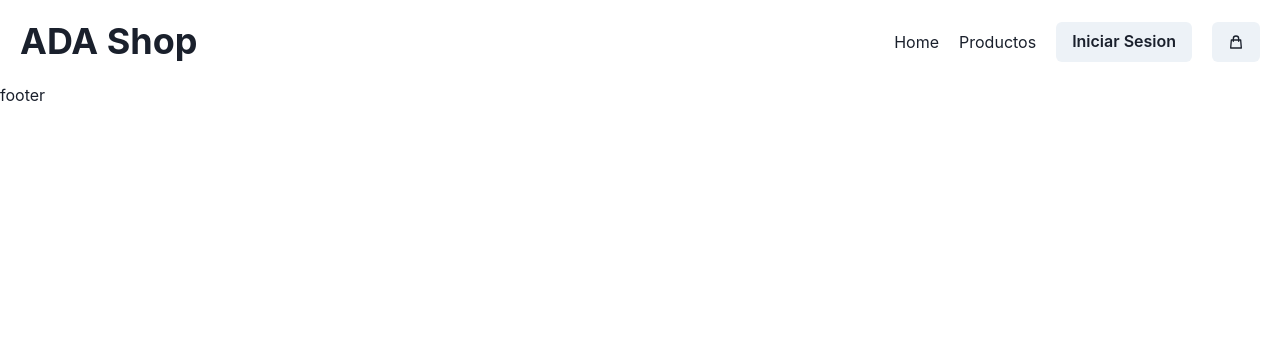
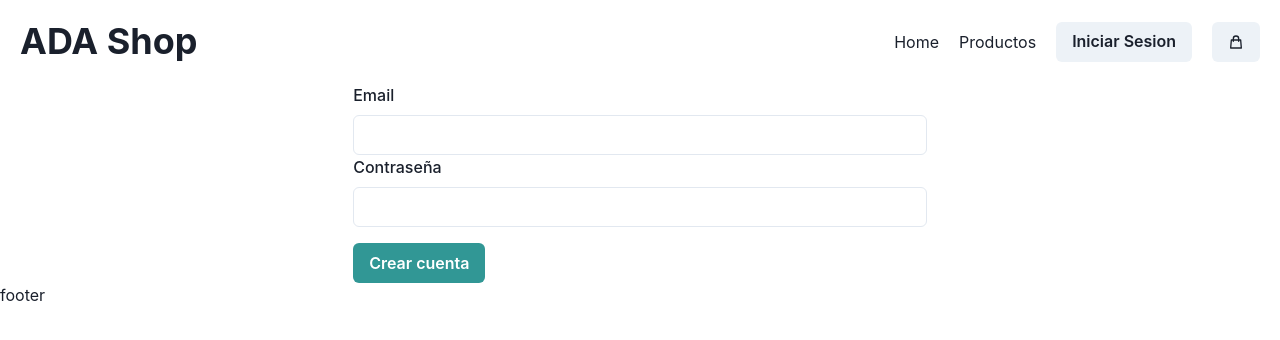
Before and after one commit to sami1793/ecommerce-ada, a React (Vite) app: page / in a window 1280 px wide. Shown: the top 340 px of the page. Built offline with nearby package versions, Linux system fonts and the light colour scheme.

Commit message:
Se crea componente para el formulario de registro y se validan campos con React Hook Forms

```diff
--- a/src/App.jsx
+++ b/src/App.jsx
@@ -1,7 +1,12 @@
 import { AppLayout } from './layout/AppLayout'
+import { Register } from './pages/auth/Register'
 
 function App() {
-  return <AppLayout></AppLayout>
+  return (
+    <AppLayout>
+      <Register />
+    </AppLayout>
+  )
 }
 
 export default App
--- a/src/pages/auth/Register.jsx
+++ b/src/pages/auth/Register.jsx
@@ -1,3 +1,65 @@
+import {
+  Button,
+  Container,
+  FormControl,
+  FormErrorMessage,
+  FormLabel,
+  Input,
+} from '@chakra-ui/react'
+import { useForm } from 'react-hook-form'
+
 export const Register = () => {
-  return <div>Register</div>
+  const { register, handleSubmit, formState } = useForm()
+
+  const createAccount = (data) => {
+    console.log(data)
+    alert('Registardo')
+  }
+
+  const { errors } = formState
+  console.log(errors)
+
+  return (
+    <Container as="form" onSubmit={handleSubmit(createAccount)}>
+      <FormControl isInvalid={errors.email}>
+        <FormLabel>Email</FormLabel>
+        <Input
+          type="email"
+          id="email"
+          {...register('email', {
+            required: {
+              value: true,
+              message: 'Este campo es requerido',
+            },
+            pattern: {
+              value: /^[a-zA-Z0-9._%+-]+@[a-zA-Z0-9.-]+\.[a-zA-Z]{2,}$/,
+              message: 'Este email no es válido',
+            },
+          })}
+        />
+        <FormErrorMessage>{errors.email?.message}</FormErrorMessage>
+      </FormControl>
+      <FormControl isInvalid={errors.password}>
+        <FormLabel>Contraseña</FormLabel>
+        <Input
+          type="password"
+          id="password"
+          {...register('password', {
+            required: {
+              value: true,
+              message: 'Este campo es requerido',
+            },
+            minLength: {
+              value: 8,
+              message: 'El minimo de caracteres es 8',
+            },
+          })}
+        />
+        <FormErrorMessage>{errors.password?.message}</FormErrorMessage>
+      </FormControl>
+      <Button mt={4} colorScheme="teal" type="submit">
+        Crear cuenta
+      </Button>
+    </Container>
+  )
 }
```
